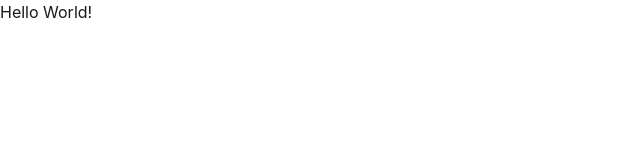
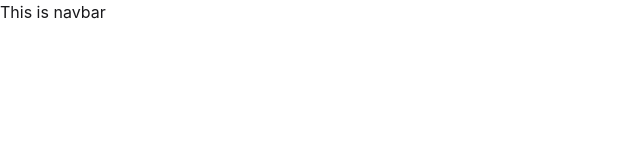
Before and after one commit to nayon-kumar/ai-model-hub, a React (Vite) app: page / in a window 1280 px wide. Shown: the top 160 px of the page, without its empty margins (0-640 px from the left). Built offline with nearby package versions, Linux system fonts and the light colour scheme.

Commit message:
Navbar design started

```diff
--- a/src/App.jsx
+++ b/src/App.jsx
@@ -1,9 +1,10 @@
 import "./App.css";
+import Navbar from "./components/Navbar/Navbar";
 
 function App() {
   return (
     <>
-      <div>Hello World!</div>
+      <Navbar />
     </>
   );
 }
--- /dev/null
+++ b/src/components/Navbar/Navbar.jsx
@@ -0,0 +1,11 @@
+import React from "react";
+
+const Navbar = () => {
+  return (
+    <div>
+      <p>This is navbar</p>
+    </div>
+  );
+};
+
+export default Navbar;
```
